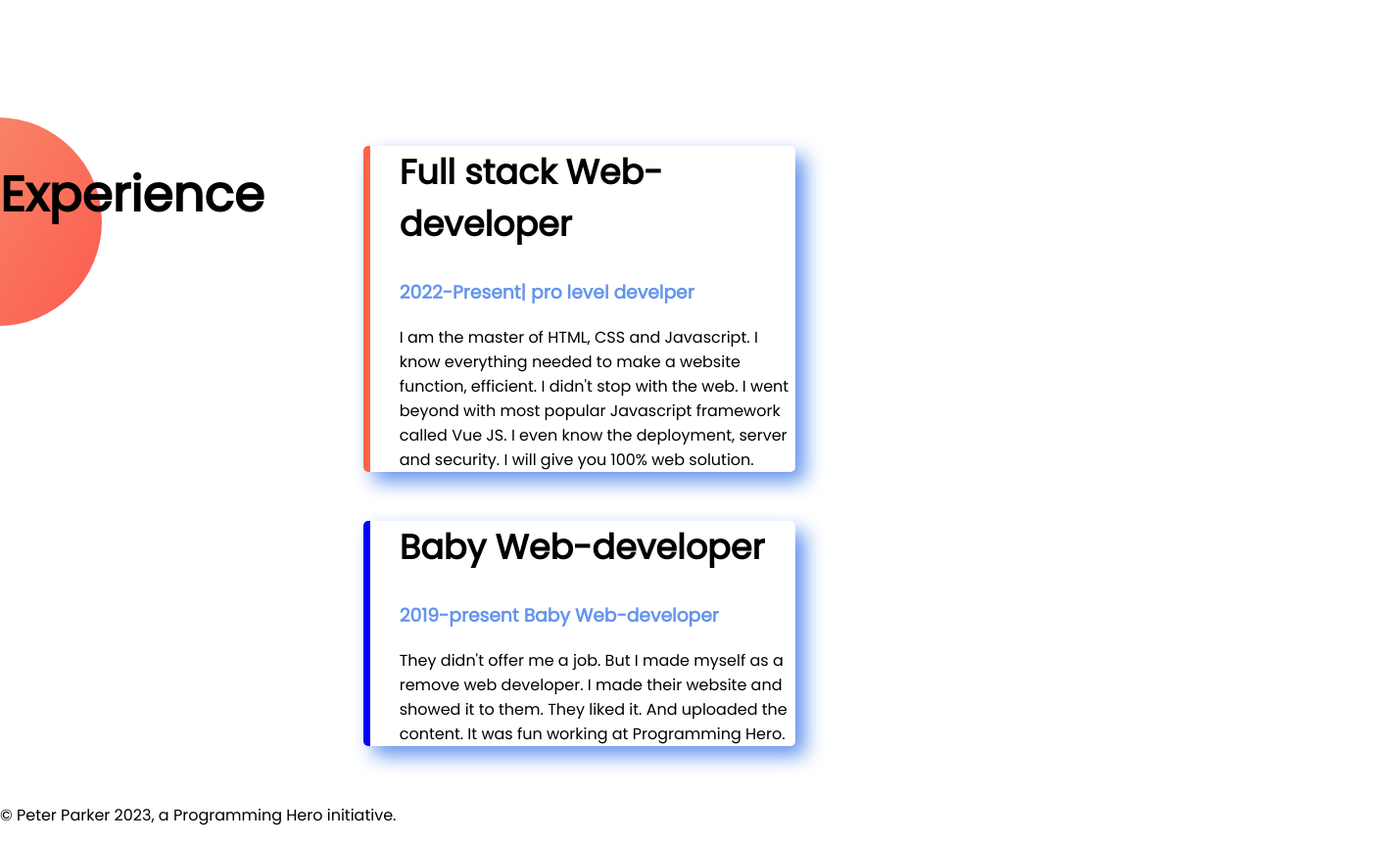
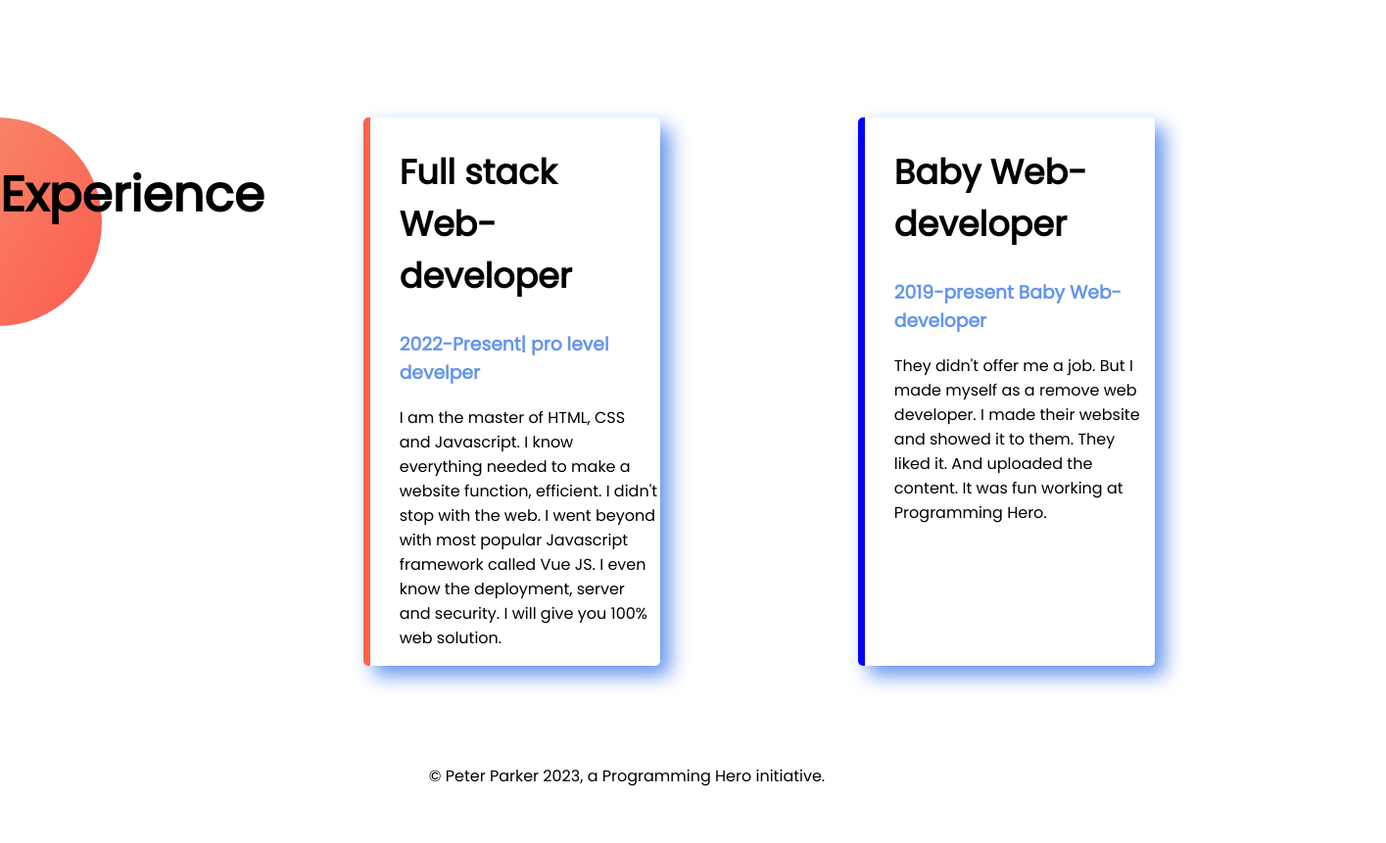
Before and after one commit to ShahinNayan/developer-second-portfolio, a plain HTML site: page index.html in a window 1280 px wide. Shown: the part 1280-2141 px from the top of the page at 98% size, 1415 px wide, since content can reach past the window. After the commit the page ends 2101 px from the top, so only its background shows below. Drawn offline with Linux system fonts and the light colour scheme.

Commit message:
deletephoto

```diff
--- a/index.html
+++ b/index.html
@@ -46,7 +46,7 @@
     <h1>Experience</h1>
 
 
-    <div class="flexiable">
+    <div class="flex-two">
         <div id="full-stack" class="developer">
             <h2>Full stack Web-developer<h2>
 
--- a/style.css
+++ b/style.css
@@ -19,6 +19,7 @@ h2{
 section{
     display: flex;
     margin-bottom: 50px;
+
 }
 .one {
     width:40%;
@@ -28,7 +29,10 @@ section{
     box-shadow: ;
 }
 .one img {
-    width: 100%;
+    width: 150%;
+
+
+
 
 }
 .button{
@@ -46,6 +50,9 @@ section{
 .p-two{
     display:flex;
 }
+.flex-two{
+    display: flex;
+}
 .top-banner{
     background-image: url(top-banner.png);
     background-repeat: no-repeat;
@@ -61,7 +68,7 @@ section{
 
 }
 .one{
-    width: 50%;
+    width: 100%;
     padding-left: 30%;
 }
 .photo-two{
@@ -72,7 +79,7 @@ section{
 .Experience{
     background-image: url(exp-bg.png);
     background-repeat: no-repeat;
-    background-position:  ;
+
 }
 .developer{
     width: 40%;
@@ -92,5 +99,5 @@ section{
     border-left: 7px solid blue;
 }
 footer p{
-   text-align:g center;
+   text-align: center;
 }
```
Also changed, not shown: IMG-20201223-WA0009.jpg (deleted).
